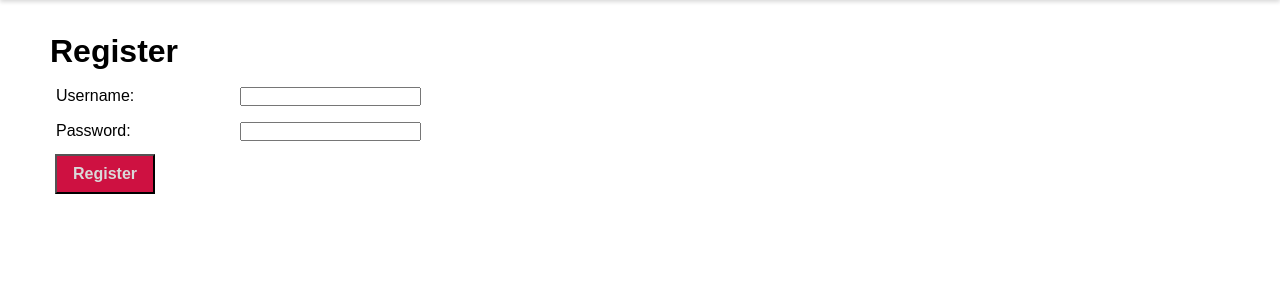
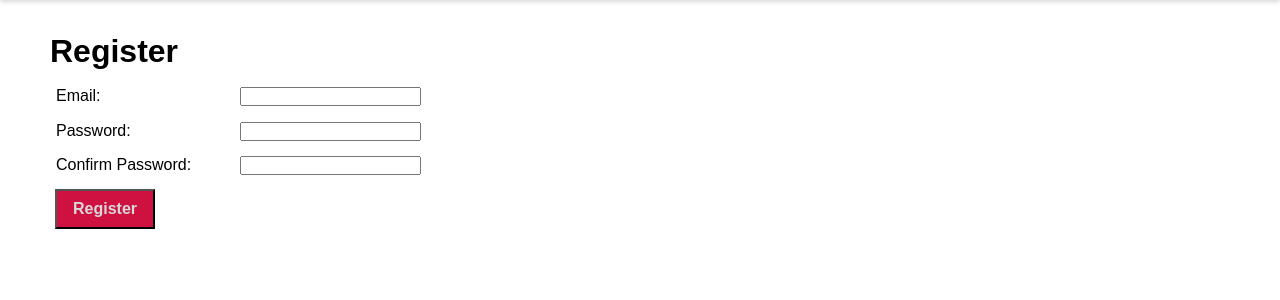
Before and after one commit to ifotn/comp1006-w25, a PHP site: page /register.php in a window 1280 px wide. Shown: the part 64-364 px from the top of the page. Run offline with PHP 8.4, Linux system fonts and the light colour scheme; some web fonts are replaced.

Commit message:
l7/1 - start strong passwords

```diff
--- a/css/styles.css
+++ b/css/styles.css
@@ -316,3 +316,7 @@ textarea {
     width: 500px;
     height: 250px;
 }
+
+#pwMsg {
+    background-color: #B4975A;
+}
--- a/js/scripts.js
+++ b/js/scripts.js
@@ -1,3 +1,19 @@
 function confirmDelete() {
     return confirm('Are you sure you want to delete this?');
 }
+
+function comparePasswords() {
+    let pw1 = document.getElementById('password').value;
+    let pw2 = document.getElementById('confirm').value;
+    let pwMsg = document.getElementById('pwMsg');
+
+    // compare
+    if (pw1 == pw2) {
+        pwMsg.innerHTML = '';
+        return true;
+    }
+    else {
+        pwMsg.innerText = 'Passwords do not match';
+        return false;
+    }
+}
--- a/register.php
+++ b/register.php
@@ -4,14 +4,19 @@
     <h1>Register</h1>
     <form method="post" action="insert-user.php">
         <fieldset>
-            <label for="username">Username:</label>
-            <input name="username" />
+            <label for="username">Email:</label>
+            <input name="username" type="email" required id="username" />
         </fieldset>
         <fieldset>
             <label for="password">Password:</label>
-            <input name="password" type="password" />
+            <input name="password" type="password" required pattern="(?=.*\d)(?=.*[a-z])(?=.*[A-Z])(?=.*[\W_]).{8,}" id="password" />
+            <span id="pwMsg"></span>
         </fieldset>
-        <button>Register</button>
+        <fieldset>
+            <label for="confirm">Confirm Password:</label>
+            <input name="confirm" type="password" required pattern="(?=.*\d)(?=.*[a-z])(?=.*[A-Z])(?=.*[\W_]).{8,}" id="confirm" onkeyup="return comparePasswords();" />
+        </fieldset>
+        <button onclick="return comparePasswords();">Register</button>
     </form>
 </main>
 </body>
```
